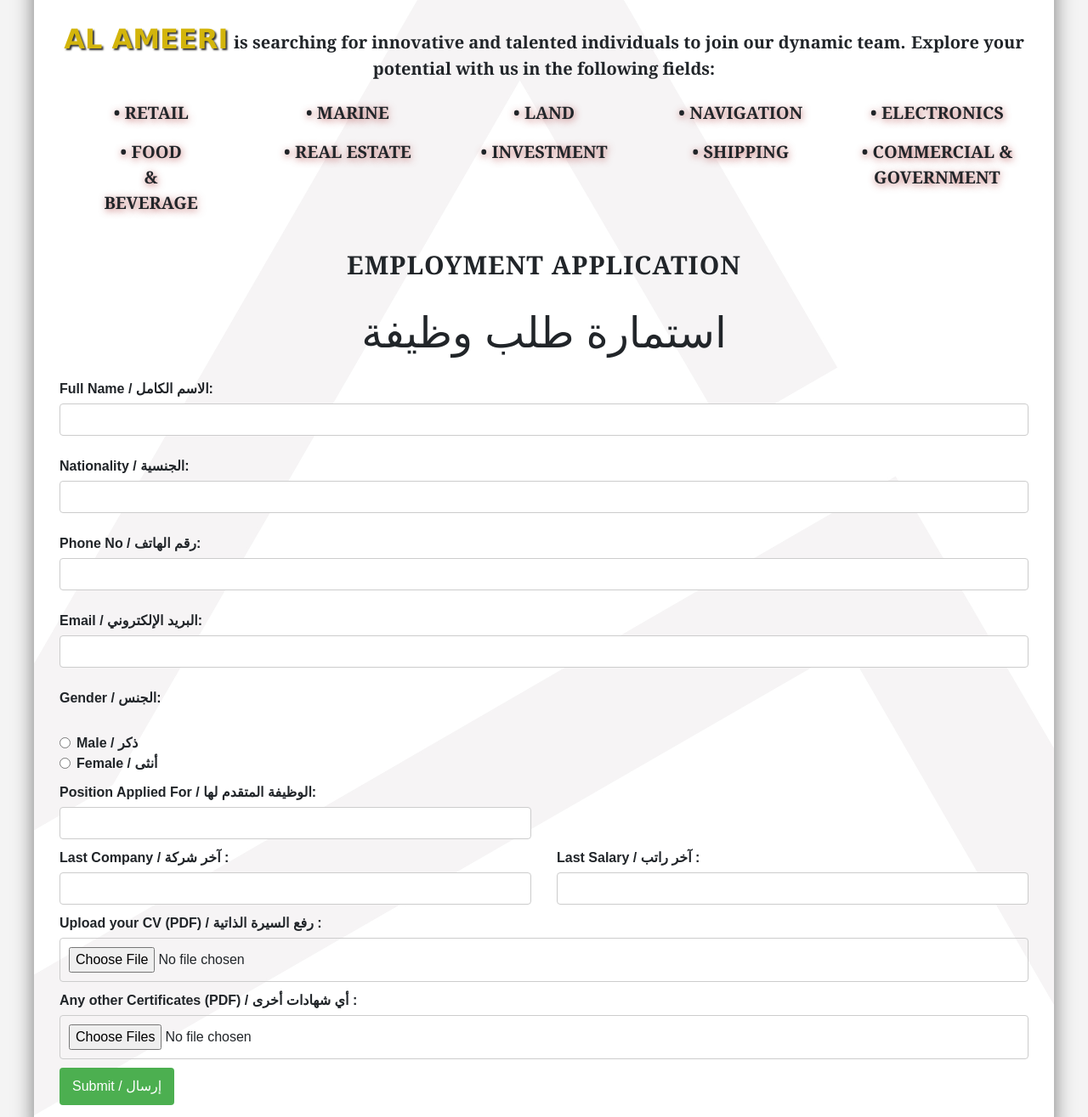
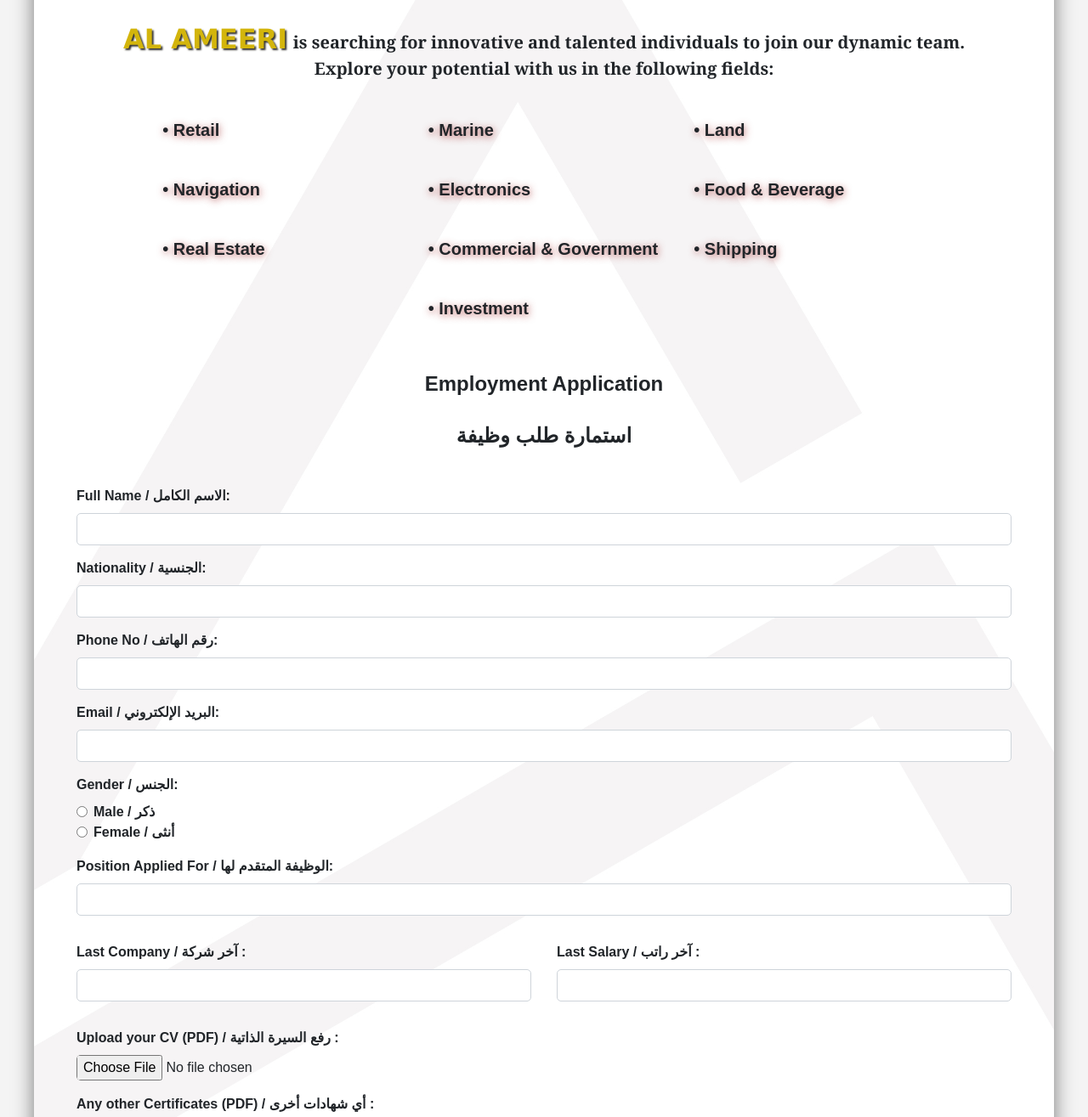
Before and after one commit to webdesignalameeri/demo, a plain HTML site: page index.html in a window 1280 px wide. Shown: the part 260-1575 px from the top of the page at 85% size. Drawn offline with nearby package versions, Linux system fonts and the light colour scheme.

Commit message:
made responsive

```diff
--- a/index.html
+++ b/index.html
@@ -11,45 +11,48 @@
     <div class="container mt-5">
         <div class="text-center mb-4">
             <img src="Asset 2.png" alt="Logo" class="logo mb-2" style="width: 350px;">
-            <h4><span class="highlighted-text">AL AMEERI</span> <span class="highlighted-info">is searching for innovative and talented individuals to join our dynamic team.</span>
+            <h4><span class="highlighted-text">AL AMEERI</span> <span class="highlighted-info">is searching for innovative and talented individuals to join our dynamic team.</span><br>
                 <span class="highlighted-info2">Explore your potential with us in the following fields:</span>
             </h4>
         </div>
         <div>
-            <div class="sector-list">
-                <div class="sector-item">• Retail </div>
-                <div class="sector-item">• Marine</div>
-                <div class="sector-item">• Land</div>
-                <div class="sector-item">• Navigation</div>
-                <div class="sector-item">• Electronics</div>
-                <div class="sector-item">• Food <br> & <br> Beverage</div>
-                <div class="sector-item">• Real Estate</div>
-                <div class="sector-item">• Investment</div>
-                <div class="sector-item center-sector">• Shipping</div>
-                <div class="sector-item center-sector">• Commercial & Government</div>
+            <!-- Responsive sector list -->
+            <div class="row sector-list">
+                <div class="sector-item col-lg-3 col-md-4 col-sm-6">• Retail</div>
+                <div class="sector-item col-lg-3 col-md-4 col-sm-6">• Marine</div>
+                <div class="sector-item col-lg-3 col-md-4 col-sm-6">• Land</div>
+                <div class="sector-item col-lg-3 col-md-4 col-sm-6">• Navigation</div>
+                <div class="sector-item col-lg-3 col-md-4 col-sm-6">• Electronics</div>
+                <div class="sector-item col-lg-3 col-md-4 col-sm-6">• Food & Beverage</div>
+                <div class="sector-item col-lg-3 col-md-4 col-sm-6">• Real Estate</div>
+                <div class="sector-item col-lg-3 col-md-4 col-sm-6">• Commercial & Government</div>
+                <div class="sector-item col-lg-3 col-md-4 col-sm-6">• Shipping</div>
+                <div class="sector-item col-lg-3 col-md-4 col-sm-6">• Investment</div>
             </div>
         </div>
+
         <div class="text-center mb-4">
             <h4 class="topic">Employment Application</h4>
             <br>
             <h1 class="topic_arabic">استمارة طلب وظيفة</h1>
         </div>
+
         <form class="application-form" id="application-form">
             <div class="form-group row">
                 <div class="col-md-12">
                     <label for="fullname">Full Name / الاسم الكامل:</label>
-                    <input type="text" class="form-control" id="fullname" name="fullname" required><br>
+                    <input type="text" class="form-control" id="fullname" name="fullname" required>
 
                     <label for="nationality">Nationality / الجنسية:</label>
-                    <input type="text" class="form-control" id="nationality" name="nationality" required><br>
+                    <input type="text" class="form-control" id="nationality" name="nationality" required>
 
                     <label for="phone">Phone No / رقم الهاتف:</label>
-                    <input type="tel" class="form-control" id="phone" name="phone" required><br>
+                    <input type="tel" class="form-control" id="phone" name="phone" required>
 
                     <label for="email">Email / البريد الإلكتروني:</label>
-                    <input type="email" class="form-control" id="email" name="email" required><br>
+                    <input type="email" class="form-control" id="email" name="email" required>
 
-                    <label id="gender-info">Gender / الجنس:</label><br>
+                    <label id="gender-info">Gender / الجنس:</label>
                     <div class="form-check">
                         <input class="form-check-input" type="radio" name="gender" id="gender-male" value="male" required>
                         <label class="form-check-label" for="gender-male"> Male / ذكر</label>
@@ -62,22 +65,20 @@
             </div>
 
             <div class="form-group row">
-                <div class="col-md-6">
+                <div class="col-md-12">
                     <label for="position">Position Applied For / الوظيفة المتقدم لها:</label>
                     <input type="text" class="form-control" id="position" name="position" required>
                 </div>
             </div>
 
-            <div class="form-group">
-                <div class="row">
-                    <div class="col-md-6">
-                        <label id="sal1">Last Company / آخر شركة :</label>
-                        <input type="text" class="form-control" name="last_company" required>
-                    </div>
-                    <div class="col-md-6">
-                        <label id="sal1">Last Salary / آخر راتب :</label>
-                        <input type="text" class="form-control" name="last_salary" required>
-                    </div>
+            <div class="form-group row">
+                <div class="col-md-6">
+                    <label>Last Company / آخر شركة :</label>
+                    <input type="text" class="form-control" name="last_company" required>
+                </div>
+                <div class="col-md-6">
+                    <label>Last Salary / آخر راتب :</label>
+                    <input type="text" class="form-control" name="last_salary" required>
                 </div>
             </div>
 
@@ -92,7 +93,7 @@
             <button type="submit" class="btn btn-success">Submit / إرسال</button>
         </form>
 
-        <div id="submit-message" class="submit-message text-center" style="display:none;"></div> <!-- Submit message -->
+        <div id="submit-message" class="submit-message text-center" style="display:none;"></div>
     </div>
 
     <script>
@@ -118,7 +119,6 @@
 
             document.getElementById('submit-message').innerText = 'Form submitted successfully! / تم إرسال الاستمارة بنجاح!';
             document.getElementById('submit-message').style.display = 'block';
-            document.getElementById('submit-message').style.opacity = '1';
 
             // Clear the form
             form.reset();
--- a/styles.css
+++ b/styles.css
@@ -22,6 +22,7 @@
     background-position: center;
     border: none;
 }
+
 .h4, h4 {
     font-size: 1.5rem;
     margin-top: 40px;
@@ -34,88 +35,81 @@
     text-shadow: 2px 2px 2px rgba(0, 0, 0, 0.8); /* Optional text shadow */
     font-family:'Lucida Sans', 'Lucida Sans Regular', 'Lucida Grande', 'Lucida Sans Unicode', Geneva, Verdana, sans-serif;
 }
-.highlighted-info{
+
+.highlighted-info {
     font-weight: bold;
     font-family: Georgia, 'Times New Roman', Times, serif;
     font-size: 20px;
 }
-.highlighted-info2{
+
+.highlighted-info2 {
     font-size: 20px;
     font-weight: bold;
     font-family: Georgia, 'Times New Roman', Times, serif;
+}
 
+.topic {
+    margin-top: 40px;
+    font-size: 24px;
+    font-weight: bold;
+    text-align: center;
+}
+
+.topic_arabic {
+    font-size: 24px;
+    font-weight: bold;
+    text-align: center;
 }
 
 .sector-list {
-    display: grid;
-    grid-template-columns: repeat(5, 1fr); /* 4 columns */
-    gap: 1rem; /* Space between grid items */
-    margin-bottom: 1.5rem;
-    font-family: Georgia, 'Times New Roman', Times, serif;
-    text-align: center; /* Centering text */
+    display: flex;
+    flex-wrap: wrap;
+    justify-content: center;
+    margin-bottom: 30px;
 }
 
 .sector-item {
+    margin: 10px;
+    font-size: 20px;
+    text-shadow: 1px 2px 9px rgba(165, 42, 42, 0.7);
     font-weight: bold;
-    text-transform: uppercase;
-    font-size: 20px;
-    text-shadow: 1px 2px 9px rgba(165, 42, 42, 0.7); /* Text shadow effect */
+    padding: 10px;
+    border-radius: 8px;
 }
 
-.text-center {
-    text-align: center;
+.application-form {
+    padding: 20px;
 }
 
-h1 {
-    font-size: 34px;
-    margin-bottom: 20px;
-}
-.topic{
-    font-size: 30px;
-    text-transform: uppercase;
+.application-form label {
     font-weight: bold;
-    letter-spacing: 1px;
-    font-family: Georgia, 'Times New Roman', Times, serif;
-}
-.topic_arabic{
-    font-size: 50px;
-}
-.form-group {
-    margin-bottom: 10px;
 }
 
-label {
-    font-weight: bold;
-    display: block;
-    margin-bottom: 5px;
+.application-form input,
+.application-form select {
+    margin-bottom: 15px;
+    border-radius: 5px;
 }
 
-.form-control, .form-control-file {
-    width: 100%;
-    padding: 10px;
-    border: 1px solid #ccc;
-    border-radius: 4px;
-}
-
-.btn {
-    padding: 10px 15px;
-    background-color: #4CAF50;
-    color: white;
+.btn-success {
+    background-color: rgb(50, 150, 50); /* Green color for submit button */
     border: none;
-    border-radius: 4px;
-    cursor: pointer;
-    font-size: 16px;
+    border-radius: 5px;
+    padding: 10px 20px;
     transition: background-color 0.3s, box-shadow 0.3s;
 }
-
 .btn:hover {
     background-color: #5de061; /* Brighter green for the hover */
     box-shadow: 0 0 10px rgba(50, 157, 50, 0.4) /* Shiny glow effect */
 }
+.submit-message {
+    margin-top: 20px;
+    font-size: 1.2rem;
+    font-weight: bold;
+}
 
-.submit-message {
-    text-align: center;
-    font-size: 20px;
-    color: gold;
-    margin-top: 20px;
+@media (max-width: 768px) {
+    .sector-item {
+        flex: 1 0 45%; /* Two items per row on small screens */
+    }
 }
```
